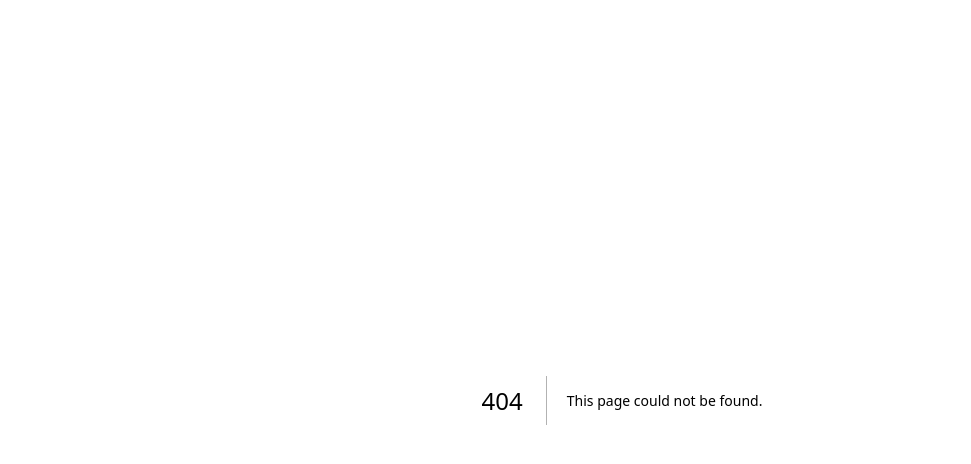
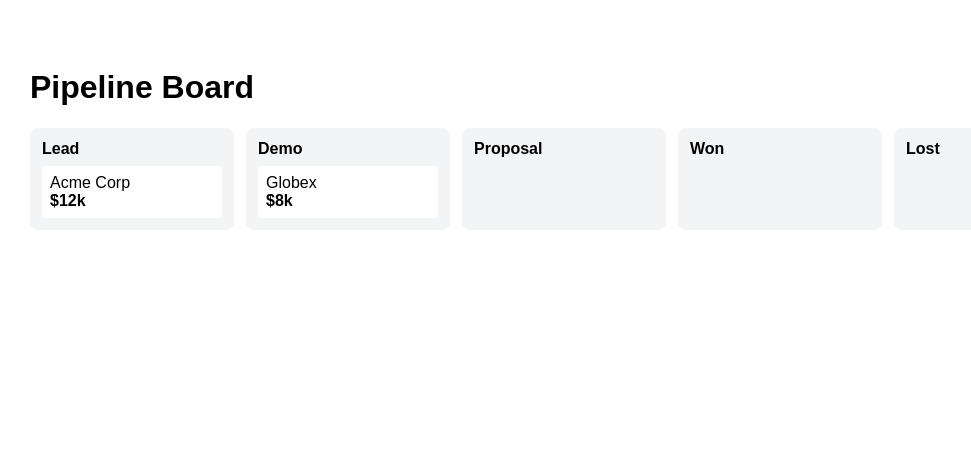
Before and after one commit to Mcardona1396/My-CRM, a Next.js app: page /board in a window 1280 px wide. Before the commit this address had no page. Shown: the top 464 px of the page, without its empty margins (18-989 px from the left). Built offline with nearby package versions, Linux system fonts and the light colour scheme.

Commit message:
Create board.js

```diff
--- /dev/null
+++ b/pages/board.js
@@ -0,0 +1,51 @@
+import { useState } from 'react';
+import { DragDropContext, Droppable, Draggable } from 'react-beautiful-dnd';
+
+const stages = ['Lead', 'Demo', 'Proposal', 'Won', 'Lost'];
+
+export default function Board() {
+  const [deals, setDeals] = useState([
+    { id: '1', title: 'Acme Corp', value: 12000, stage: 'Lead' },
+    { id: '2', title: 'Globex', value: 8000, stage: 'Demo' },
+  ]);
+
+  const onDragEnd = (result) => {
+    if (!result.destination) return;
+    const newDeals = Array.from(deals);
+    const [moved] = newDeals.splice(result.source.index, 1);
+    moved.stage = result.destination.droppableId;
+    setDeals(newDeals);
+  };
+
+  return (
+    <div style={{padding: 40, fontFamily: 'sans-serif'}}>
+      <h1>Pipeline Board</h1>
+      <DragDropContext onDragEnd={onDragEnd}>
+        <div style={{display: 'flex', gap: 12}}>
+          {stages.map(s => (
+            <Droppable key={s} droppableId={s}>
+              {(provided) => (
+                <div ref={provided.innerRef} {...provided.droppableProps}
+                     style={{background: '#f3f4f6', padding: 12, minWidth: 180, borderRadius: 8}}>
+                  <strong>{s}</strong>
+                  {deals.filter(d => d.stage === s).map((d, i) => (
+                    <Draggable key={d.id} draggableId={d.id} index={i}>
+                      {(provided) => (
+                        <div ref={provided.innerRef} {...provided.draggableProps} {...provided.dragHandleProps}
+                             style={{background: '#fff', padding: 8, marginTop: 8, borderRadius: 4, ...provided.draggableProps.style}}>
+                          <div>{d.title}</div>
+                          <div style={{fontWeight: 'bold'}}>${(d.value / 1000).toFixed(0)}k</div>
+                        </div>
+                      )}
+                    </Draggable>
+                  ))}
+                  {provided.placeholder}
+                </div>
+              )}
+            </Droppable>
+          ))}
+        </div>
+      </DragDropContext>
+    </div>
+  );
+};
```
